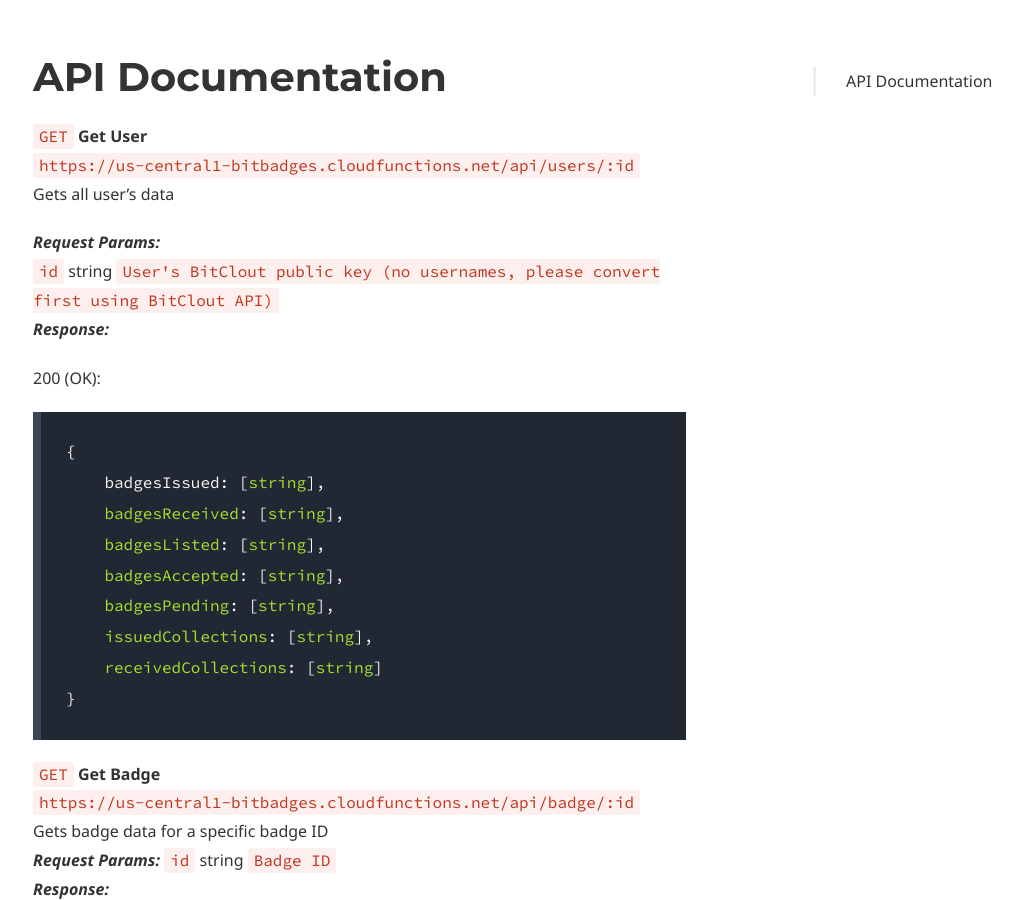
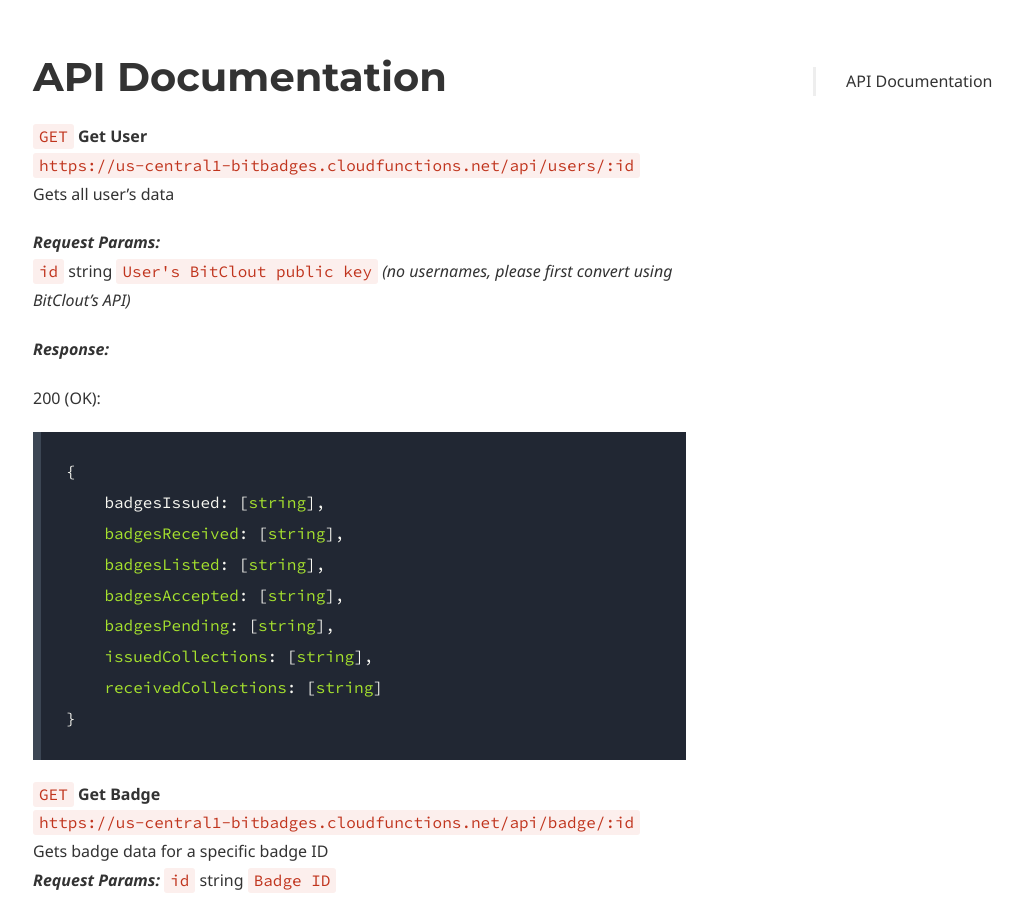
Before and after one commit to BitBadges/bitbadges.github.io, a Jekyll site: the page built from api.md, in a window 1280 px wide and 900 px high, scrolled down 680 px. Shown: the whole window, without its empty margins (37-1060 px from the left). Built offline with Jekyll 4.4.1, drawn with Linux system fonts in a browser that asks for light colours; some web fonts are replaced; some of the changed text lies outside the part shown.

````diff
--- a/api.md
+++ b/api.md
@@ -34,10 +34,10 @@ page_nav:
 `https://us-central1-bitbadges.cloudfunctions.net/api/users/:id`
 Gets all user's data
 
-> **_Request Params:_**
-`id` string `User's BitClout public key (no usernames, please convert first using BitClout API)`
+**_Request Params:_**
+`id` string `User's BitClout public key` *(no usernames, please first convert using BitClout's API)*
+
 **_Response:_**
-
 > 200 (OK):
 
 ```javascript
@@ -417,8 +417,12 @@ Deletes a listed badge (removes it from being offered)
 `https://us-central1-bitbadges.cloudfunctions.net/api/collections/:userId/:name`
 Gets all details about a specified collection.
 **_Request Params:_**
-`userId` string `User Public Key`
-`name` string `Collection name you wish to get`
+```javascript
+{
+    userId: string, // User Public Key
+    name: string // Collection name you wish to get
+}
+```
 **_Response_**
 
 > 200 (OK):
````
